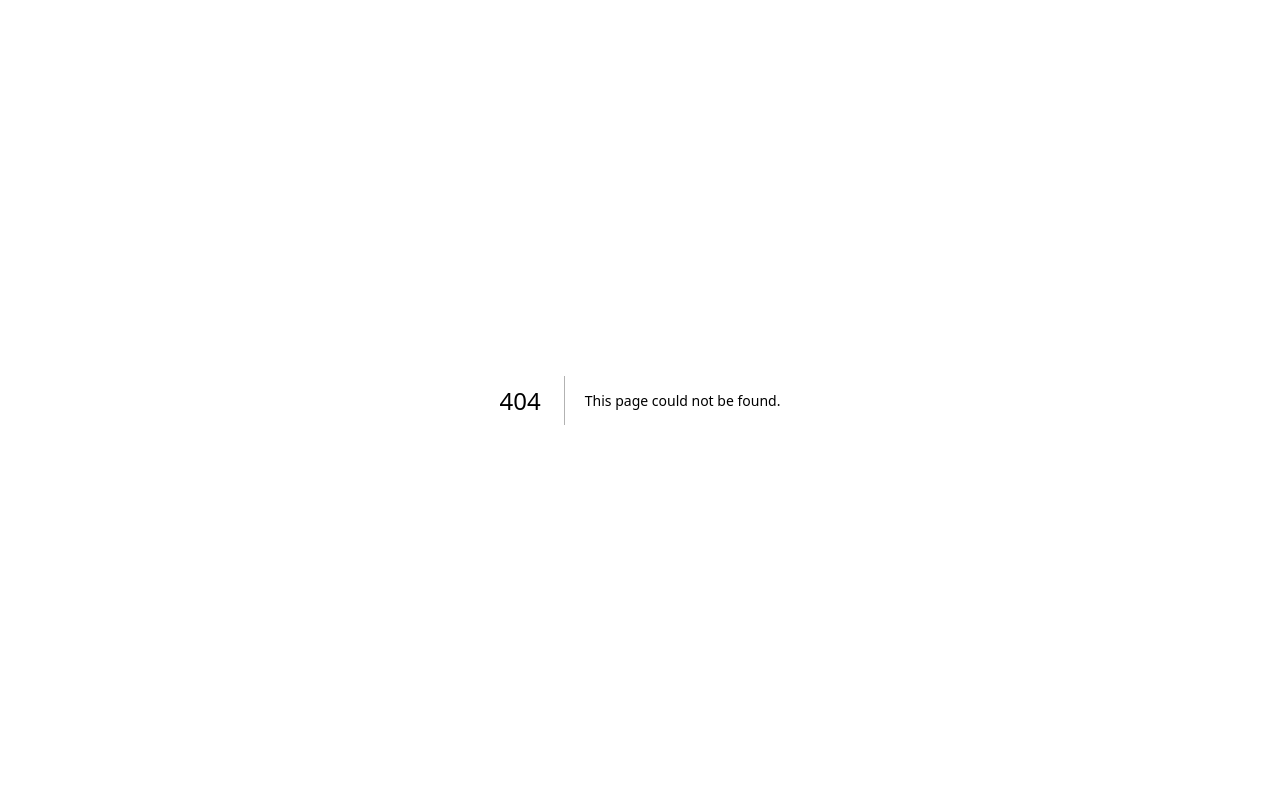
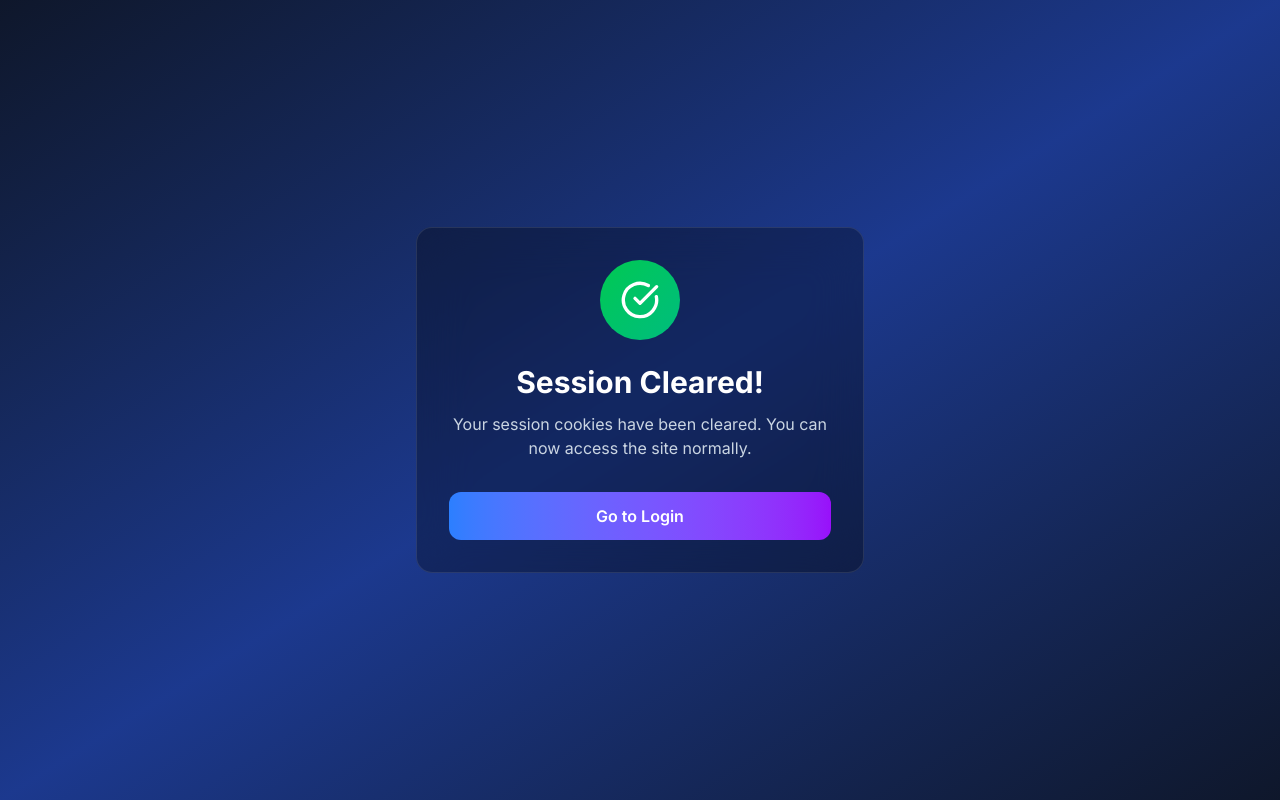
Before and after one commit to Shebnur/smartnews_v3, a Next.js app: page /clear-session in a window 1280 px wide. Before the commit this address had no page. Built offline with nearby package versions, Linux system fonts and the light colour scheme.

Commit message:
fix: add emergency /clear-session page to fix cookie overflow

```diff
--- /dev/null
+++ b/app/clear-session/page.tsx
@@ -0,0 +1,57 @@
+'use client'
+
+import { useEffect, useState } from 'react'
+import Link from 'next/link'
+import { CheckCircle, RefreshCw } from 'lucide-react'
+
+export default function ClearSessionPage() {
+  const [cleared, setCleared] = useState(false)
+
+  useEffect(() => {
+    // Clear all authentication cookies
+    const cookies = document.cookie.split(';')
+
+    for (let cookie of cookies) {
+      const [name] = cookie.split('=')
+      const trimmedName = name.trim()
+
+      // Delete the cookie by setting it to expire in the past
+      if (trimmedName.includes('next-auth') || trimmedName.includes('session')) {
+        document.cookie = `${trimmedName}=; expires=Thu, 01 Jan 1970 00:00:00 UTC; path=/;`
+        document.cookie = `${trimmedName}=; expires=Thu, 01 Jan 1970 00:00:00 UTC; path=/; domain=${window.location.hostname};`
+      }
+    }
+
+    setCleared(true)
+  }, [])
+
+  return (
+    <div className="min-h-screen bg-gradient-to-br from-slate-900 via-blue-900 to-slate-900 flex items-center justify-center px-4">
+      <div className="max-w-md w-full bg-black/30 backdrop-blur-xl border border-white/10 rounded-2xl p-8 text-center">
+        {cleared ? (
+          <>
+            <div className="w-20 h-20 bg-gradient-to-br from-green-500 to-emerald-500 rounded-full flex items-center justify-center mx-auto mb-6">
+              <CheckCircle className="w-10 h-10 text-white" />
+            </div>
+            <h2 className="text-3xl font-bold text-white mb-3">Session Cleared!</h2>
+            <p className="text-slate-300 mb-8">
+              Your session cookies have been cleared. You can now access the site normally.
+            </p>
+            <Link
+              href="/auth/login"
+              className="w-full inline-flex items-center justify-center gap-2 bg-gradient-to-r from-blue-500 to-purple-600 hover:from-blue-600 hover:to-purple-700 text-white font-semibold py-3 px-6 rounded-xl transition-all"
+            >
+              Go to Login
+            </Link>
+          </>
+        ) : (
+          <>
+            <div className="w-16 h-16 border-4 border-blue-500 border-t-transparent rounded-full animate-spin mx-auto mb-6" />
+            <h2 className="text-2xl font-bold text-white mb-2">Clearing Session...</h2>
+            <p className="text-slate-400">Removing corrupted session data</p>
+          </>
+        )}
+      </div>
+    </div>
+  )
+}
```
